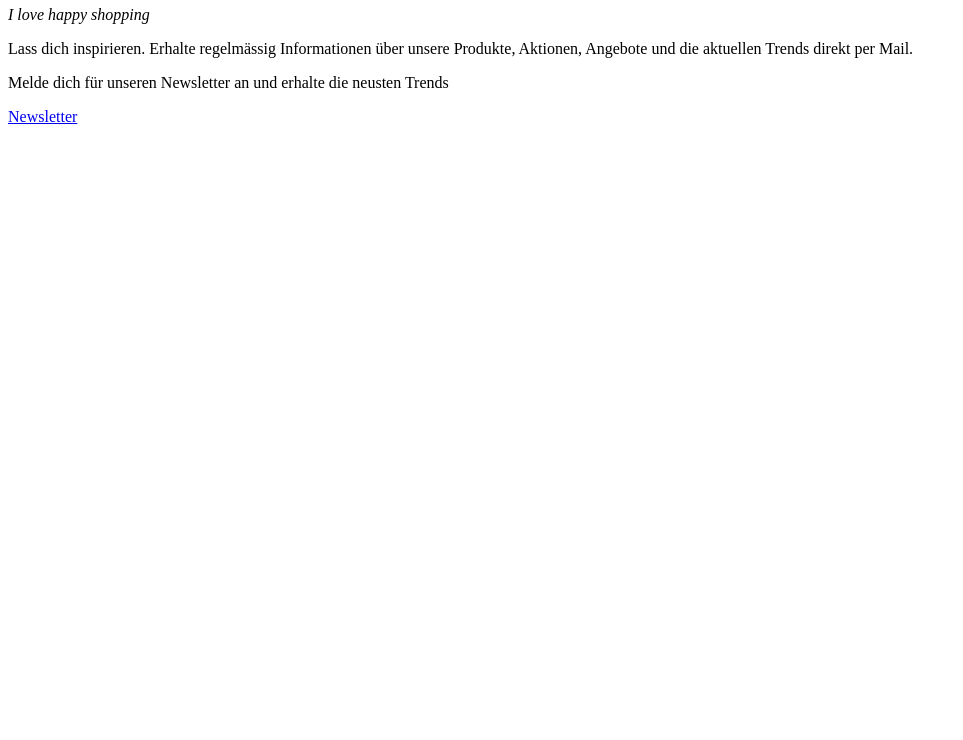
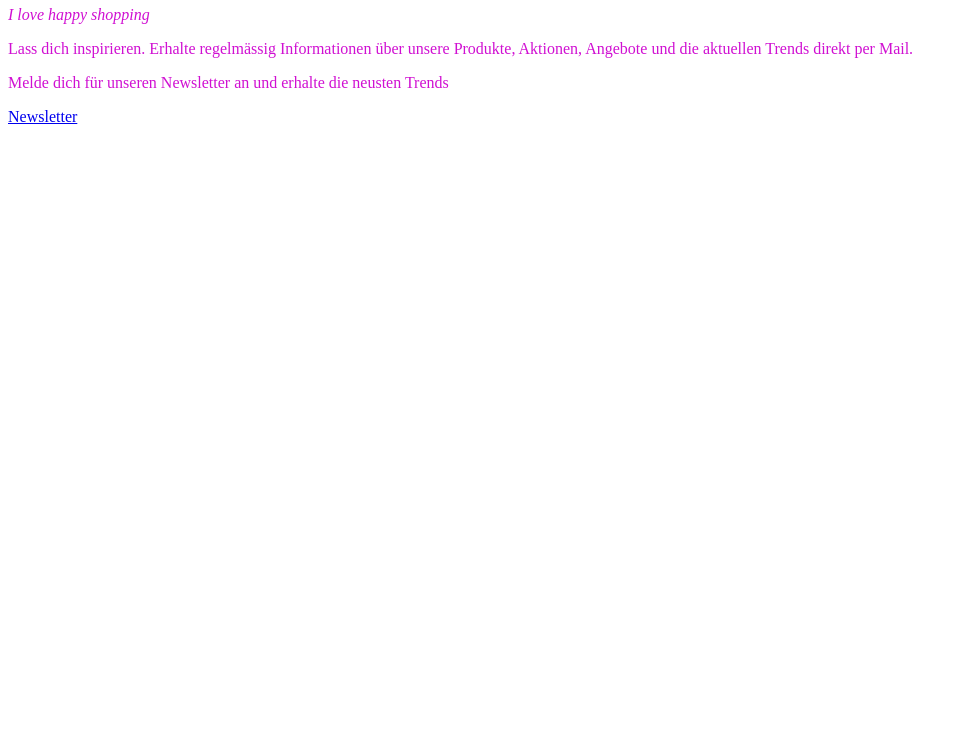
Before and after one commit to ramona-blu/ramona-blu.github.io, a plain HTML site: page index.html in a window 1280 px wide. Shown: the part 60-800 px from the top of the page, without its empty margins (0-963 px from the left). Drawn offline with Linux system fonts and the light colour scheme.

Commit message:
a lttle bit of css

```diff
--- a/main.css
+++ b/main.css
@@ -1,3 +1,6 @@
 h1 {
 	color: #426493;
 }
+body {
+	color: #d010d2;
+}
```
